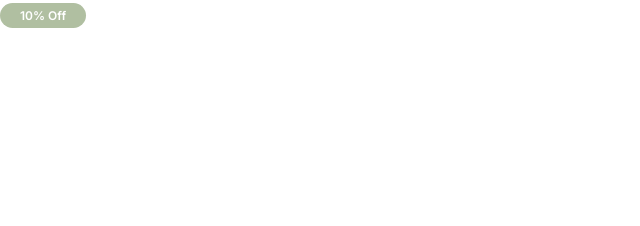
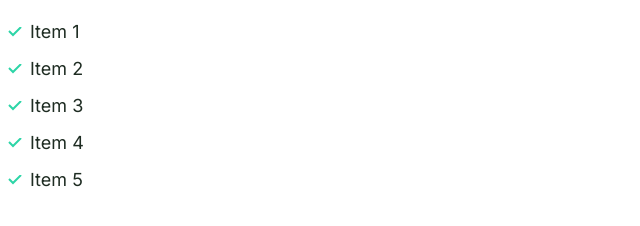
Before and after one commit to vsniranjan/appify, a plain HTML site: page index.html in a window 1280 px wide. Shown: the whole page, without its empty margins (0-640 px from the left). Drawn offline with Linux system fonts and the light colour scheme.

Commit message:
Created list components

```diff
--- a/css/styles.css
+++ b/css/styles.css
@@ -119,3 +119,32 @@ a {
         font-size: 1.2rem;
     }
 }
+
+/* Lists */
+
+.list {
+    list-style: none;
+    padding-left: 0;
+    color: var(--color-headings);
+}
+
+.list--inline .list__item {
+    display: inline-block;
+    margin-right: 2rem;
+}
+
+.list--tick {
+    list-style-image: url(../images/tick.svg);
+    padding-left: 3rem;
+}
+
+.list--tick .list__item {
+    padding-left: 0.5rem;
+    margin-bottom: 1rem;
+}
+
+@media screen and (min-width: 1024px) {
+    .list--tick .list__item {
+        padding-left: 0;
+    }
+}
--- a/index.html
+++ b/index.html
@@ -13,6 +13,12 @@
     <link rel="stylesheet" href="css/styles.css" />
   </head>
   <body>
-    <span class="badge badge--secondary badge--small">10% Off</span>
+    <ul class="list list--tick">
+      <li class="list__item">Item 1</li>
+      <li class="list__item">Item 2</li>
+      <li class="list__item">Item 3</li>
+      <li class="list__item">Item 4</li>
+      <li class="list__item">Item 5</li>
+    </ul>
   </body>
 </html>
```
Also changed, not shown: images/tick.svg (added).
